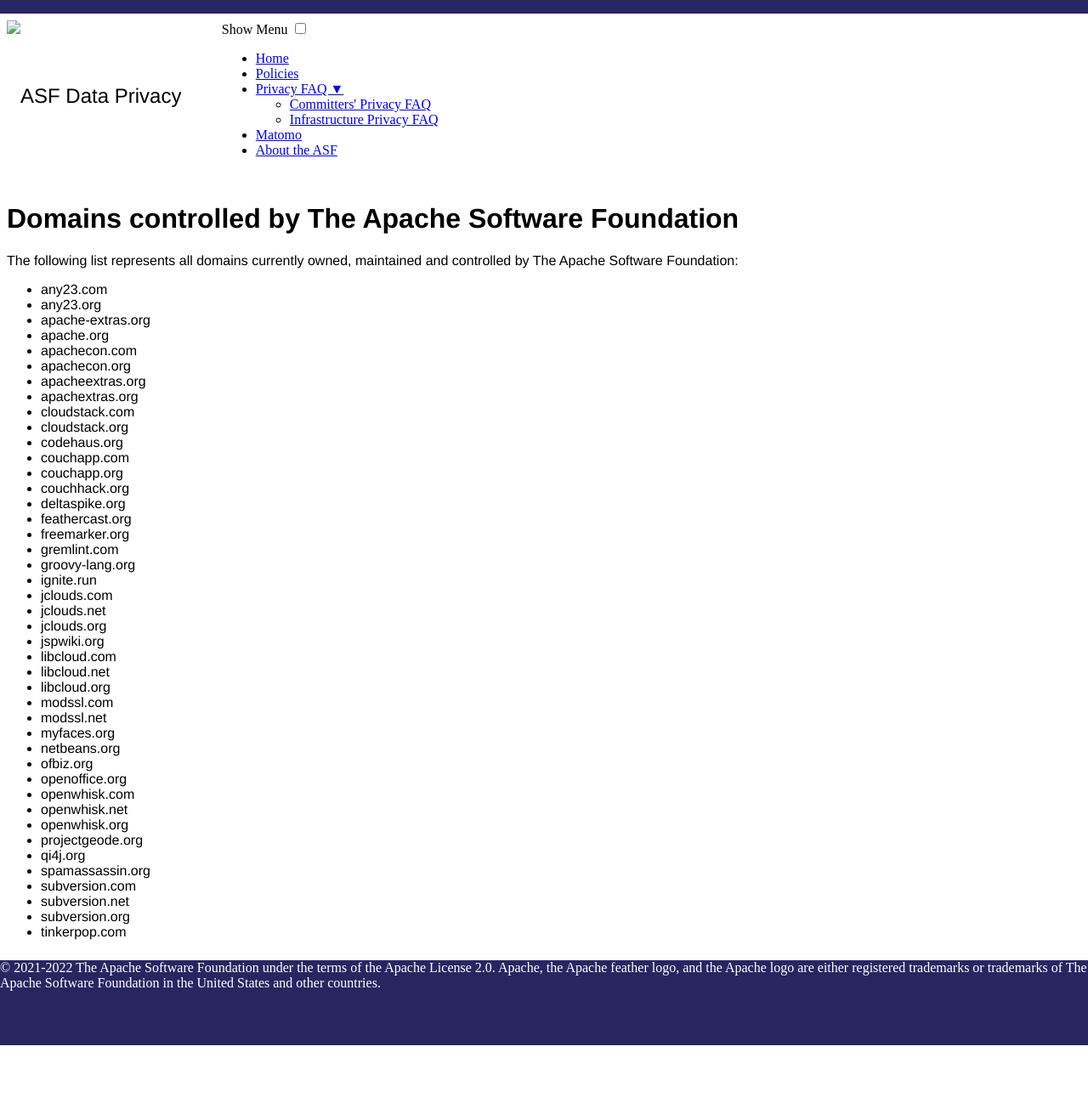
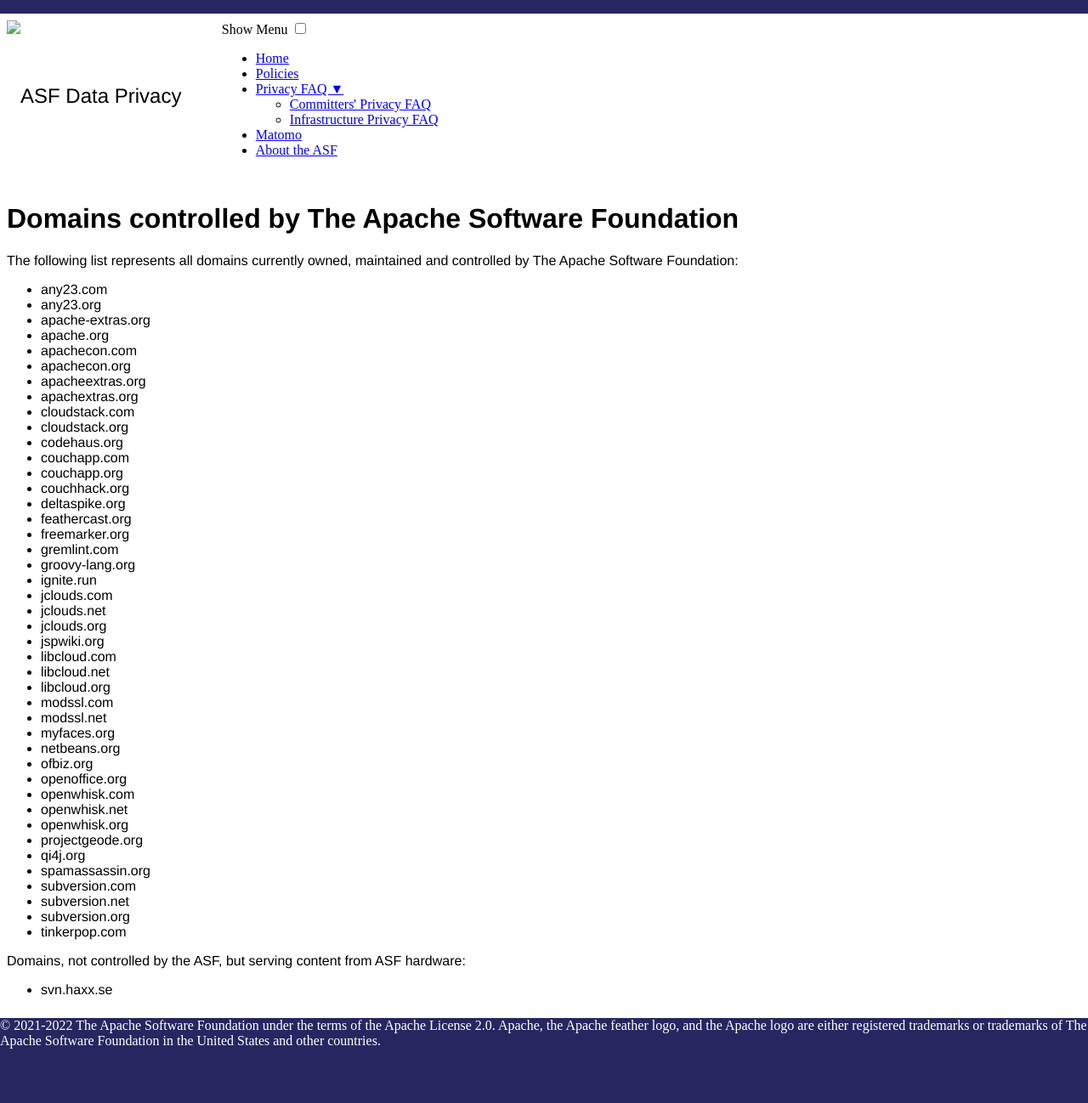
Before and after one commit to apache/privacy-website, a Jekyll site: the page output/policies/asf-domains.html, which Jekyll copies as it is, in a window 1280 px wide. Shown: the whole page at 85% size. Built offline with Jekyll 4.4.1, drawn with Linux system fonts in a browser that asks for light colours; before the commit the page ends 1230 px from its top, so only the background shows below that.

Commit message:
Automatic Site Publish by Buildbot

```diff
--- a/output/feed.xml
+++ b/output/feed.xml
@@ -1,4 +1,4 @@
-<?xml version="1.0" encoding="utf-8"?><feed xmlns="http://www.w3.org/2005/Atom" ><generator uri="https://jekyllrb.com/" version="4.2.2">Jekyll</generator><link href="/feed.xml" rel="self" type="application/atom+xml" /><link href="/" rel="alternate" type="text/html" /><updated>2022-04-29T13:43:34+00:00</updated><id>/feed.xml</id><title type="html">Apache Software Foundation - Data Privacy</title><subtitle>Write an awesome description for your new site here. You can edit this line in _config.yml. It will appear in your document head meta (for Google search results) and in your feed.xml site description.</subtitle><entry><title type="html">Welcome to Jekyll!</title><link href="/jekyll/update/2021/03/05/welcome-to-jekyll.html" rel="alternate" type="text/html" title="Welcome to Jekyll!" /><published>2021-03-05T19:38:56+00:00</published><updated>2021-03-05T19:38:56+00:00</updated><id>/jekyll/update/2021/03/05/welcome-to-jekyll</id><content type="html" xml:base="/jekyll/update/2021/03/05/welcome-to-jekyll.html"><![CDATA[<p>You’ll find this post in your <code class="language-plaintext highlighter-rouge">_posts</code> directory. Go ahead and edit it and re-build the site to see your changes. You can rebuild the site in many different ways, but the most common way is to run <code class="language-plaintext highlighter-rouge">jekyll serve</code>, which launches a web server and auto-regenerates your site when a file is updated.</p>
+<?xml version="1.0" encoding="utf-8"?><feed xmlns="http://www.w3.org/2005/Atom" ><generator uri="https://jekyllrb.com/" version="4.2.2">Jekyll</generator><link href="/feed.xml" rel="self" type="application/atom+xml" /><link href="/" rel="alternate" type="text/html" /><updated>2022-05-05T16:09:06+00:00</updated><id>/feed.xml</id><title type="html">Apache Software Foundation - Data Privacy</title><subtitle>Write an awesome description for your new site here. You can edit this line in _config.yml. It will appear in your document head meta (for Google search results) and in your feed.xml site description.</subtitle><entry><title type="html">Welcome to Jekyll!</title><link href="/jekyll/update/2021/03/05/welcome-to-jekyll.html" rel="alternate" type="text/html" title="Welcome to Jekyll!" /><published>2021-03-05T19:38:56+00:00</published><updated>2021-03-05T19:38:56+00:00</updated><id>/jekyll/update/2021/03/05/welcome-to-jekyll</id><content type="html" xml:base="/jekyll/update/2021/03/05/welcome-to-jekyll.html"><![CDATA[<p>You’ll find this post in your <code class="language-plaintext highlighter-rouge">_posts</code> directory. Go ahead and edit it and re-build the site to see your changes. You can rebuild the site in many different ways, but the most common way is to run <code class="language-plaintext highlighter-rouge">jekyll serve</code>, which launches a web server and auto-regenerates your site when a file is updated.</p>
 
 <p>Jekyll requires blog post files to be named according to the following format:</p>
 
--- a/output/policies/asf-domains.html
+++ b/output/policies/asf-domains.html
@@ -86,6 +86,12 @@
   <li>tinkerpop.com</li>
 </ul>
 
+<p>Domains, not controlled by the ASF, but serving content from ASF hardware:</p>
+
+<ul>
+  <li>svn.haxx.se</li>
+</ul>
+
         </main>
         <footer>
     © 2021-2022 The Apache Software Foundation under the terms of the Apache License 2.0.
```
